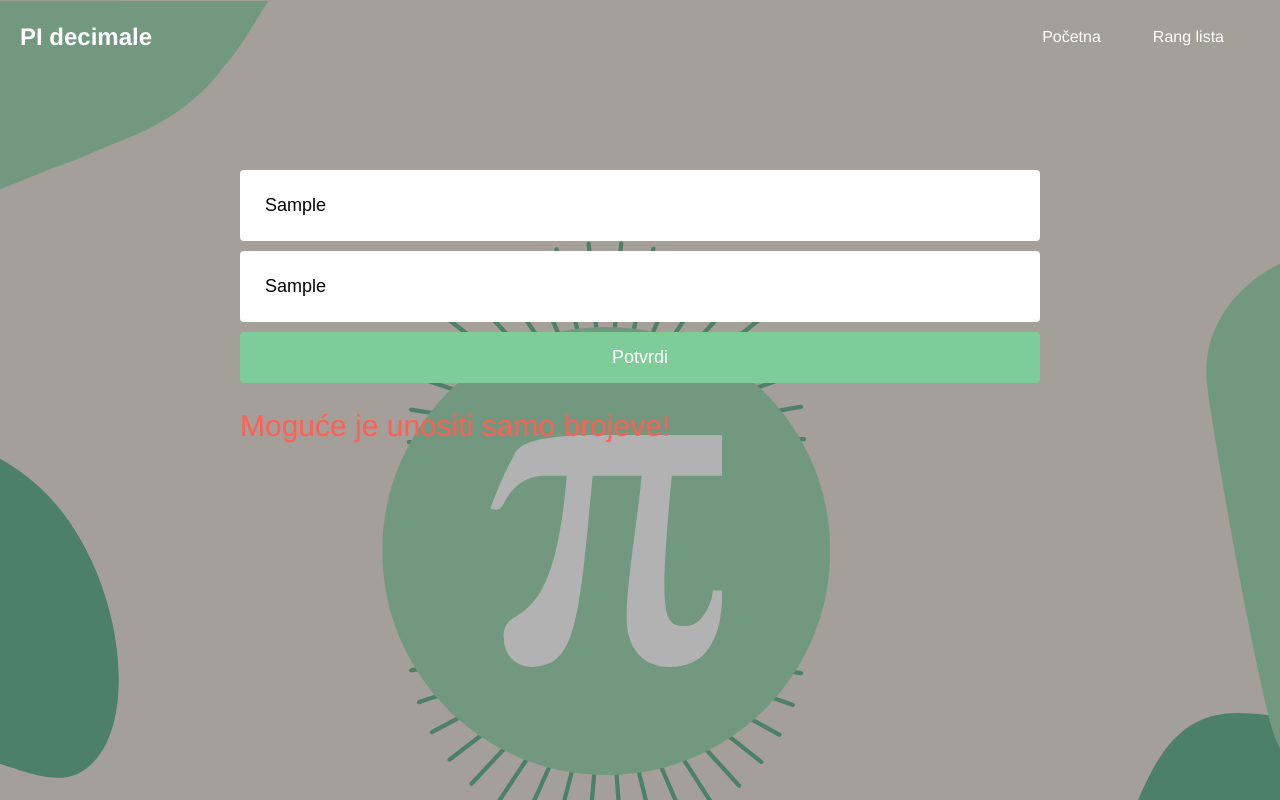
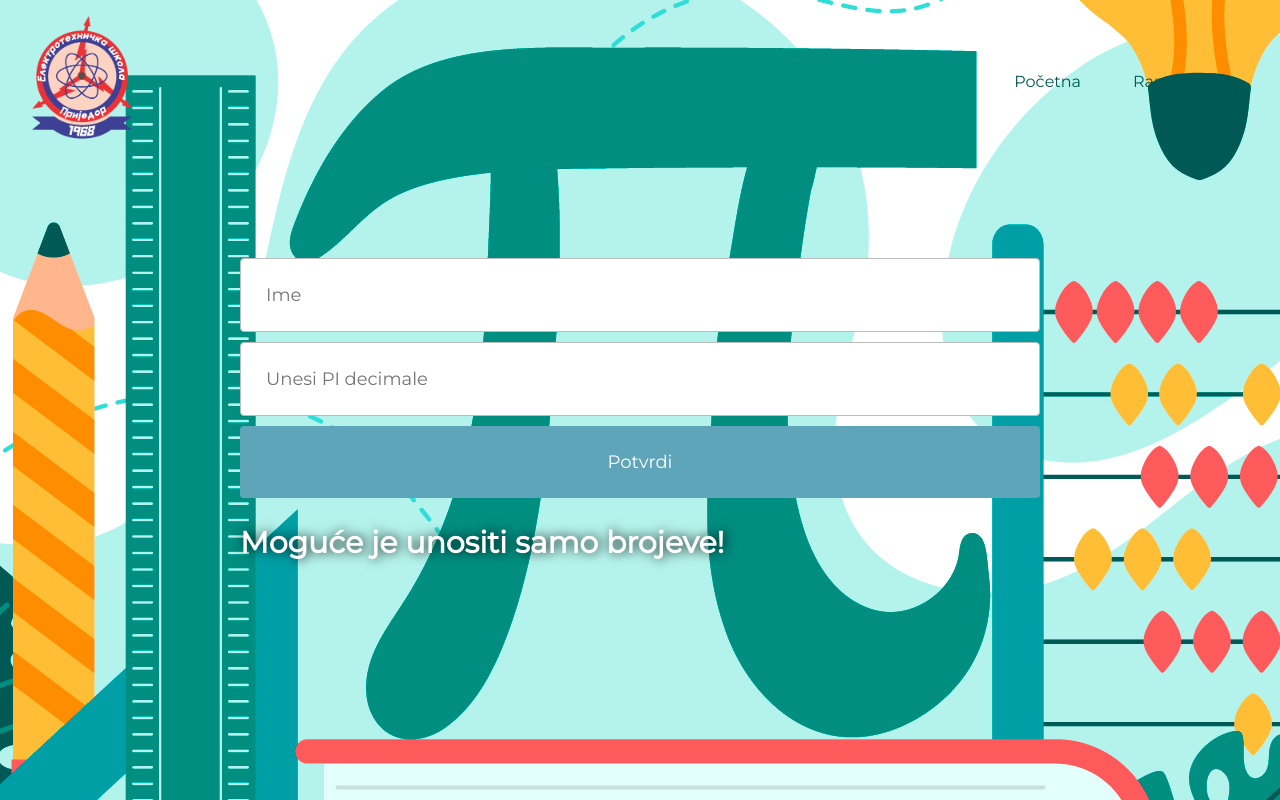
Before and after one commit to SavoKos/pi, a plain HTML site: page index.html in a window 1280 px wide. Both pictures are taken after typing "Sample", "Sample" into the empty fields and a click on the button "Potvrdi". Shown: the top 800 px of the page. Drawn offline with Linux system fonts and the light colour scheme.

Commit message:
Colorful, added logo

```diff
--- a/index.html
+++ b/index.html
@@ -3,10 +3,17 @@
   <head>
     <title>PI Decimale</title>
     <link rel="stylesheet" type="text/css" href="style.css" />
+    <link rel="preconnect" href="https://fonts.googleapis.com" />
+    <link rel="preconnect" href="https://fonts.gstatic.com" crossorigin />
+    <link
+      href="https://fonts.googleapis.com/css2?family=Montserrat&display=swap"
+      rel="stylesheet"
+    />
+    <link rel="icon" type="image/x-icon" href="logo.png" />
   </head>
   <body class="index">
     <header>
-      <h1>PI decimale</h1>
+      <img src="logo.png" alt="" width="100" />
       <nav>
         <ul>
           <li><a href="index.html">Početna</a></li>
--- a/script.js
+++ b/script.js
@@ -14,6 +14,15 @@ piForm.addEventListener('submit', (e) => {
   const piDecimals = document.getElementById('pi-decimals');
   const usernameInput = document.getElementById('username-input');
 
+  const resetValues = () => {
+    piInput.value = '';
+    usernameInput.value = '';
+    piUsername.textContent = '';
+    piDecimals.textContent = '';
+    piCount.textContent = '';
+    piHighscore.textContent = '';
+  };
+
   let enteredDecimals = '';
   let username = usernameInput.value;
 
@@ -22,14 +31,20 @@ piForm.addEventListener('submit', (e) => {
   const inputUsername = usernameInput.value.trim();
   const inputDecimal = piInput.value.trim();
 
-  if (!inputUsername || !inputDecimal)
+  if (!inputUsername || !inputDecimal) {
+    resetValues();
     return (piError.textContent = 'Unesite ime i decimale!');
+  }
 
-  if (!/^\d+$/.test(inputDecimal))
+  if (!/^\d+$/.test(inputDecimal)) {
+    resetValues();
     return (piError.textContent = 'Moguće je unositi samo brojeve!');
+  }
 
-  if (inputDecimal.length > 700)
+  if (inputDecimal.length > 700) {
+    resetValues();
     return (piError.textContent = 'Moguće je unijeti maksimalno 700 decimala!');
+  }
 
   for (let i = 0; i < inputDecimal.length; i++) {
     console.log(PI[i] === inputDecimal[i]);
--- a/style.css
+++ b/style.css
@@ -1,5 +1,6 @@
 * {
   box-sizing: border-box;
+  font-family: 'Montserrat', sans-serif;
 }
 
 html {
@@ -10,11 +11,10 @@ body {
   margin: 0;
   padding: 0;
   font-family: 'Helvetica Neue', Helvetica, Arial, sans-serif;
-  background-image: url('4.png');
+  background-image: url('7.jpg');
   background-repeat: repeat-y;
   background-size: auto;
-  box-shadow: inset 0 0 0 2000px rgba(0, 0, 0, 0.3);
-  background-position: top center;
+  background-position: center;
   height: 100%;
 }
 
@@ -49,6 +49,9 @@ a {
 .container p,
 .container textarea {
   font-size: 30px;
+  color: #fff;
+  font-weight: 600;
+  filter: drop-shadow(2px 0px 6px rgba(0, 0, 0, 0.9));
 }
 
 #pi-form {
@@ -67,15 +70,14 @@ a {
 }
 
 #pi-submit {
-  background-color: hsl(140, 44%, 65%);
+  background-color: hsl(194deg 40% 55%);
   color: #fff;
   border: none;
-  padding: 15px;
   cursor: pointer;
 }
 
 #pi-submit:hover {
-  background-color: #6cb794;
+  background-color: rgb(0, 137, 179);
 }
 
 .error {
@@ -88,7 +90,6 @@ a {
 #pi-username {
   margin-top: 0;
   margin-bottom: 1rem;
-  font-weight: 600;
 }
 
 p {
@@ -96,7 +97,6 @@ p {
 }
 
 #pi-count {
-  font-weight: 600;
   margin-top: 0;
   margin-bottom: 0.5rem;
 }
@@ -104,19 +104,15 @@ p {
 #pi-decimals {
   margin-top: 0;
   margin-bottom: 1rem;
-  font-weight: 600 !important;
-  color: #fff !important;
   padding: 0;
   width: 100%;
   border: 0;
   resize: none;
   background-color: transparent;
-  font-family: 'Helvetica Neue', Helvetica, Arial, sans-serif !important;
 }
 
 header {
   color: #fff;
-  padding: 1rem;
 }
 
 header h1 {
@@ -124,6 +120,7 @@ header h1 {
   margin-bottom: 0;
   font-size: 2rem;
   font-weight: 600;
+  color: rgb(0, 137, 179);
 }
 
 nav ul {
@@ -158,9 +155,13 @@ table {
 thead th {
   text-align: left;
   padding: 0.5rem;
-  background-color: hsl(140, 44%, 65%);
+  background-color: hsl(194deg 40% 55%);
   font-weight: 600;
   font-size: 1.2rem;
+}
+
+thead {
+  color: #fff;
 }
 
 tbody td {
@@ -171,7 +172,6 @@ tbody td {
 }
 
 .highscore {
-  font-weight: bold;
   margin-bottom: 10px;
 }
 
@@ -182,25 +182,27 @@ button {
   margin-bottom: 10px;
   padding: 25px;
   border-radius: 4px;
-  border: 0;
+  border: 1px solid #bbb;
   font-size: 18px;
   color: #000;
   outline: none;
 }
 
 button {
-  background-color: #6cb794;
+  background-color: rgb(0, 137, 179);
+  outline: 0;
+  border: 0;
   color: #fff;
   cursor: pointer;
   transition: background-color 0.3s ease;
 }
 
 button:hover {
-  background-color: hsl(140, 44%, 65%);
+  background-color: hsl(194deg 40% 55%);
 }
 
 header {
-  padding: 20px;
+  padding: 1rem 2rem;
   display: flex;
   justify-content: space-between;
   align-items: center;
@@ -224,10 +226,16 @@ nav ul li a {
   text-decoration: none;
   color: #fff;
   transition: color 0.3s ease;
+  color: rgb(0 89 85);
 }
 
 nav ul li a:hover {
-  color: hsl(140, 44%, 65%);
+  color: rgb(0, 196, 189);
+}
+
+h2 {
+  color: hsl(194deg 40% 55%);
+  font-weight: 600;
 }
 
 .pdf {
```
Also changed, not shown: ranglista.html (+8 -2 lines), 6.jpg (added), 7.jpg (added), logo.png (added).
